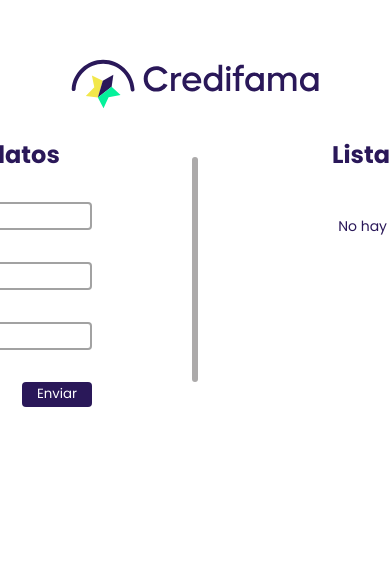
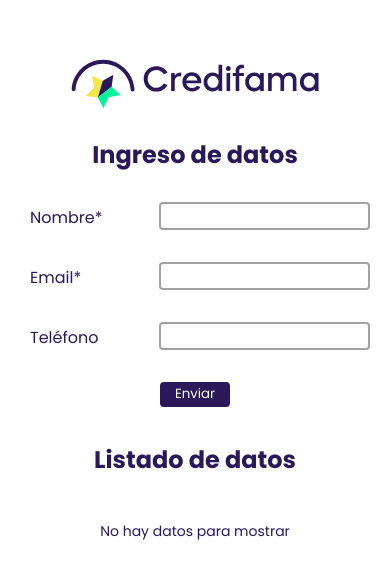
Before and after one commit to javiermorenov1203/credifama, a PHP site: page / in a window 390 px wide; the page is wider, and only the part inside the window is pictured. Shown: the top 579 px of that part. Run offline with PHP 8.4, Linux system fonts and the light colour scheme; data that the repository does not hold is empty.

Commit message:
added responsive design

```diff
--- a/index.css
+++ b/index.css
@@ -84,7 +84,7 @@ body {
     display: grid;
     grid-template-columns: 45% 55%;
     gap: 5px 0px;
-    margin: 0px 20px;
+    margin: 0px 10px 0px 20px;
     align-items: center;
     font-weight: bold;
     padding: 10px 10px 15px 15px;
@@ -114,7 +114,7 @@ body {
 }
 
 #card-container::-webkit-scrollbar {
-    width: 8px;
+    width: 6px;
 }
 
 #card-container::-webkit-scrollbar-thumb {
@@ -130,3 +130,40 @@ body {
     font-size: 14px;
     text-align: center;
 }
+
+@media (max-width: 950px) {
+    .left-panel,
+    .right-panel {
+        width: 390px;
+    }
+
+    .panel-separator {
+        display: none;
+    }
+
+    .bottom-container {
+        display: flex;
+        flex-direction: column;
+    }
+
+    .input-container {
+        justify-content: center;
+        margin-right: 0px;
+    }
+
+    .field-container {
+        margin-right: 20px;
+    }
+
+    .input-label {
+        margin-left: 30px;
+    }
+
+    .send-btn {
+        margin-left: 0px;
+    }
+
+    .data-card {
+        font-size: 10px;
+    }
+}
```
